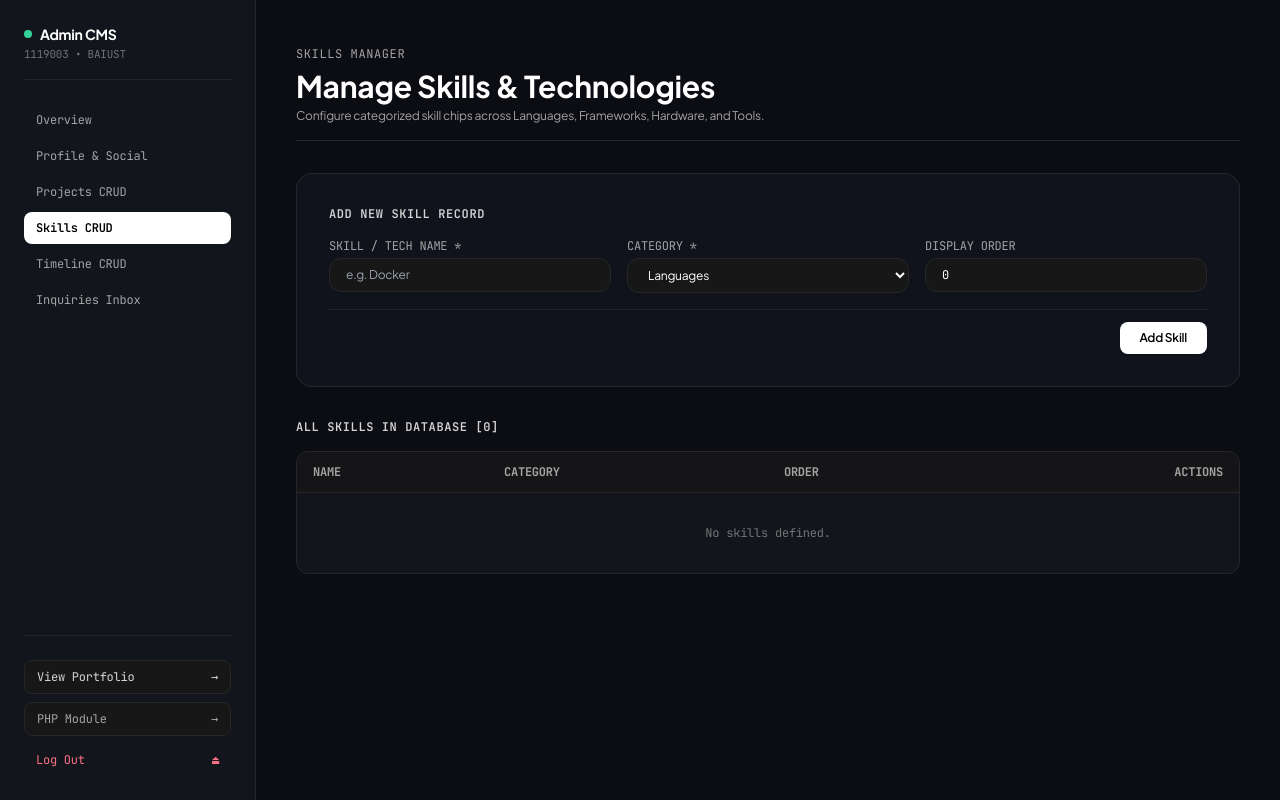
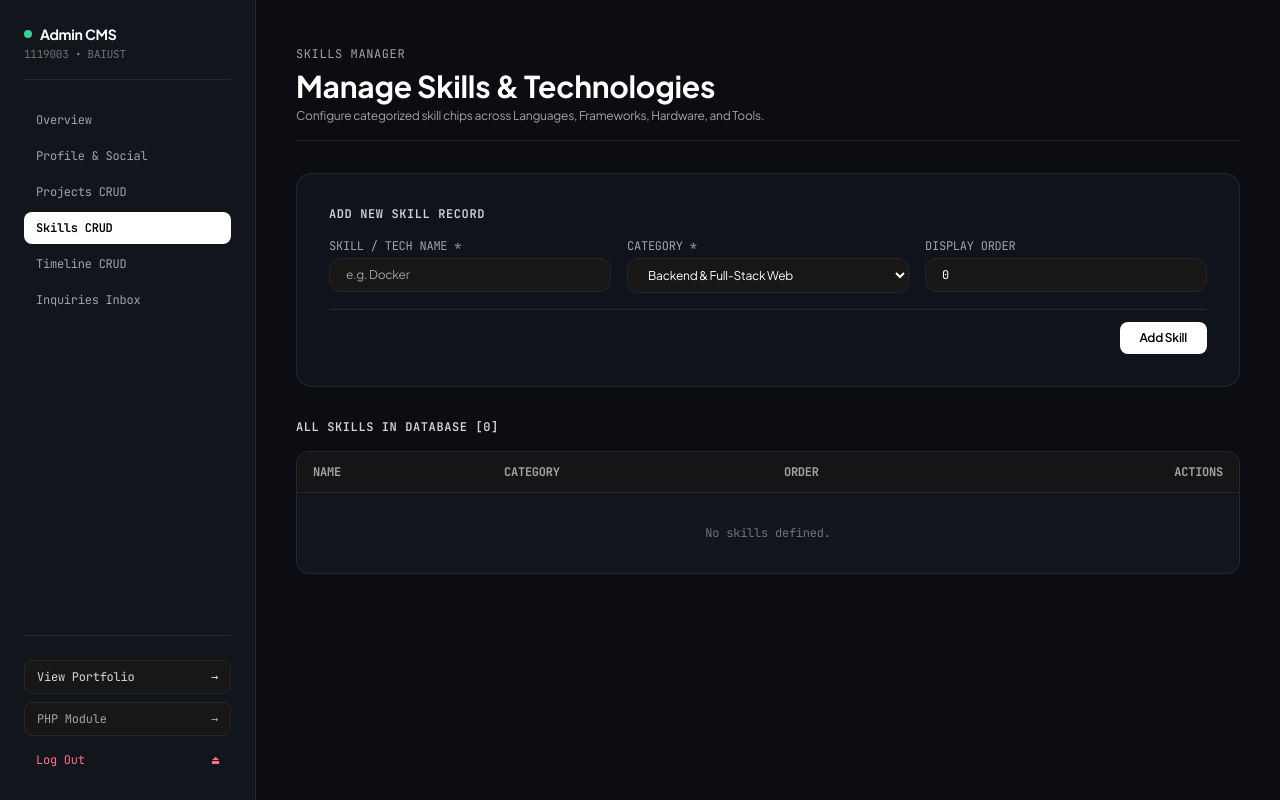
Before and after one commit to Sakib20050413/sakib-portfolio, a Django app: page /dashboard/skills/ in a window 1280 px wide. Run offline with Django 5.2, Linux system fonts and the light colour scheme; the visitor is signed in with stand-in values (Sample User, id 1); data comes from the database, SQL or seed files in the repository; data that the repository does not hold is empty; some libraries are stand-ins or nearby versions; some web fonts are replaced.

Commit message:
feat(dashboard): align project and skill category choices with V3.0 schema

```diff
--- a/templates/dashboard/projects.html
+++ b/templates/dashboard/projects.html
@@ -39,9 +39,9 @@
                 <div>
                     <label class="block text-neutral-400 mb-1">CATEGORY *</label>
                     <select name="category" class="w-full px-4 py-2 rounded-xl bg-neutral-900 border border-neutral-800 text-white focus:outline-none focus:border-neutral-600">
-                        <option value="Web Applications" {% if project.category == 'Web Applications' %}selected{% endif %}>Web Applications</option>
-                        <option value="Embedded Systems" {% if project.category == 'Embedded Systems' %}selected{% endif %}>Embedded Systems</option>
-                        <option value="Desktop Tools" {% if project.category == 'Desktop Tools' %}selected{% endif %}>Desktop Tools</option>
+                        <option value="Full-Stack Web" {% if project.category == 'Full-Stack Web' %}selected{% endif %}>Full-Stack Web</option>
+                        <option value="Embedded IoT & TinyML" {% if project.category == 'Embedded IoT & TinyML' %}selected{% endif %}>Embedded IoT &amp; TinyML</option>
+                        <option value="Desktop & DSP" {% if project.category == 'Desktop & DSP' %}selected{% endif %}>Desktop &amp; DSP</option>
                     </select>
                 </div>
                 <div>
--- a/templates/dashboard/skills.html
+++ b/templates/dashboard/skills.html
@@ -29,10 +29,10 @@
                 <div>
                     <label class="block text-neutral-400 mb-1">CATEGORY *</label>
                     <select name="category" class="w-full px-4 py-2 rounded-xl bg-neutral-900 border border-neutral-800 text-white focus:outline-none focus:border-neutral-600 font-sans">
-                        <option value="Languages" {% if skill.category == 'Languages' %}selected{% endif %}>Languages</option>
-                        <option value="Frameworks & Libraries" {% if skill.category == 'Frameworks & Libraries' %}selected{% endif %}>Frameworks & Libraries</option>
-                        <option value="Hardware & Embedded" {% if skill.category == 'Hardware & Embedded' %}selected{% endif %}>Hardware & Embedded</option>
-                        <option value="Tools & Platforms" {% if skill.category == 'Tools & Platforms' %}selected{% endif %}>Tools & Platforms</option>
+                        <option value="Backend & Full-Stack Web" {% if skill.category == 'Backend & Full-Stack Web' %}selected{% endif %}>Backend &amp; Full-Stack Web</option>
+                        <option value="Frontend & Interactive UI" {% if skill.category == 'Frontend & Interactive UI' %}selected{% endif %}>Frontend &amp; Interactive UI</option>
+                        <option value="Embedded AI, IoT & DSP" {% if skill.category == 'Embedded AI, IoT & DSP' %}selected{% endif %}>Embedded AI, IoT &amp; DSP</option>
+                        <option value="Databases, Tools & Cloud" {% if skill.category == 'Databases, Tools & Cloud' %}selected{% endif %}>Databases, Tools &amp; Cloud</option>
                     </select>
                 </div>
                 <div>
```
